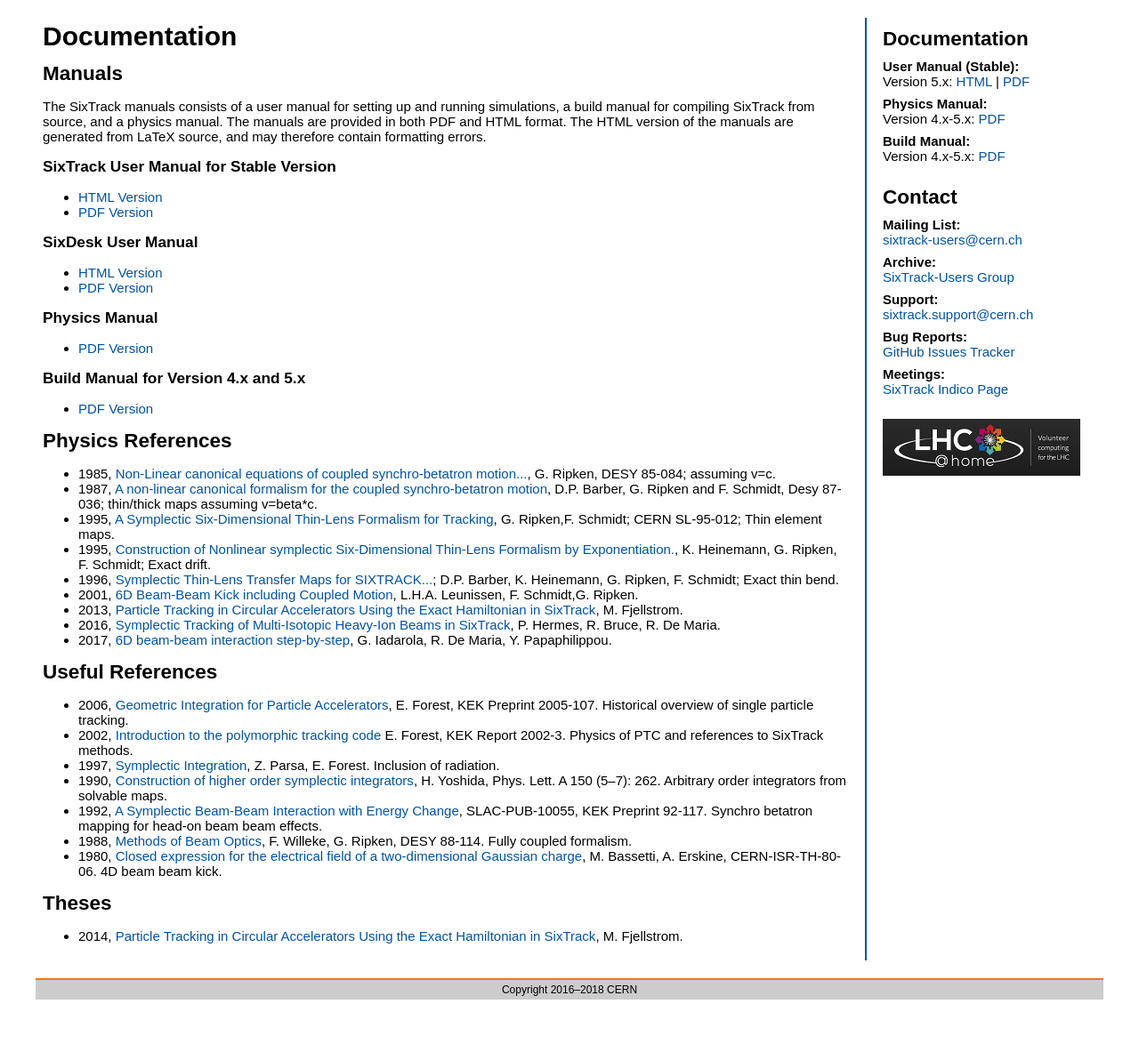
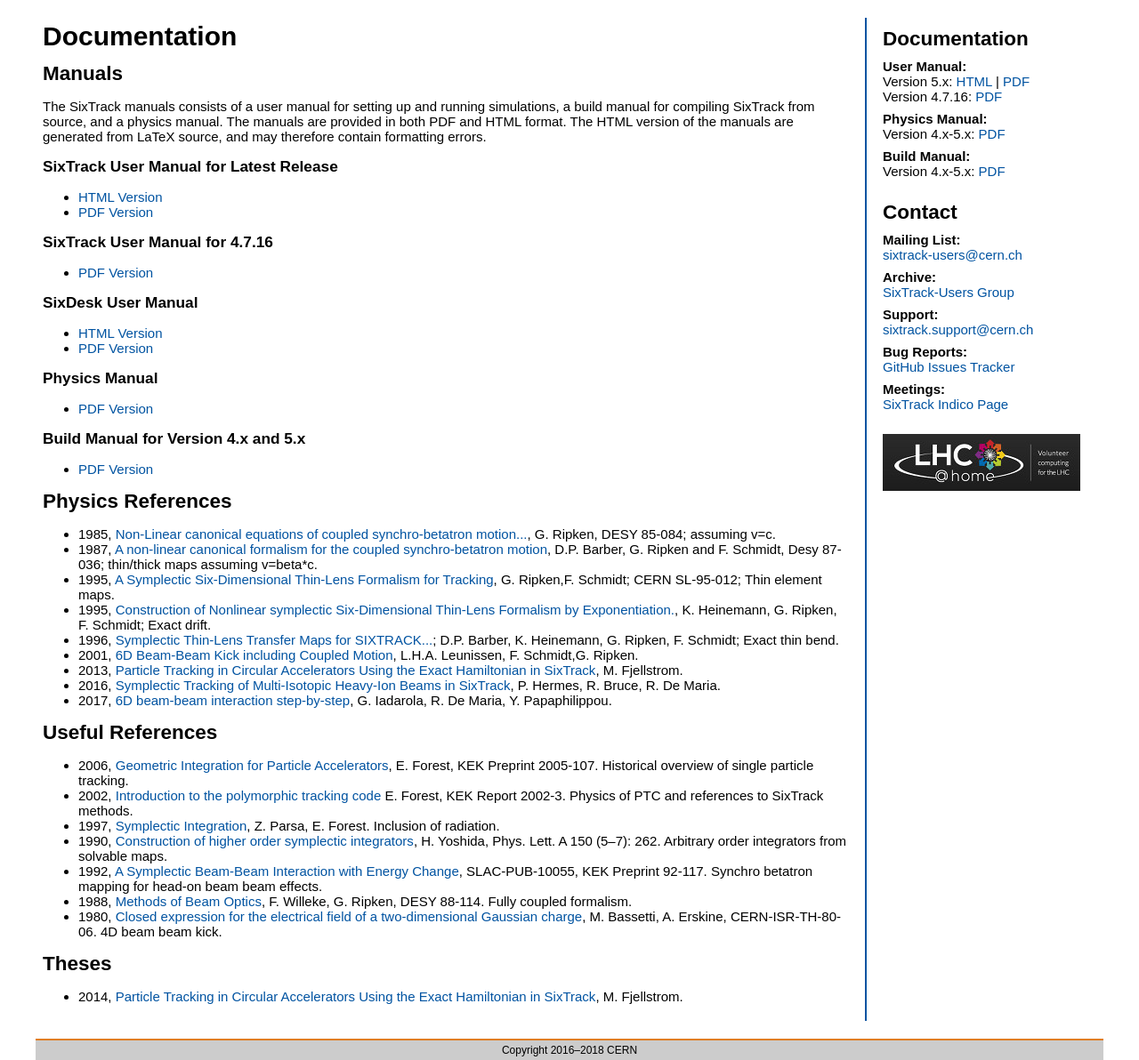
Before and after one commit to SixTrack/SixTrackWeb, a PHP site: page /docs.php in a window 1280 px wide. Shown: the part 198-1390 px from the top of the page at 89% size. Before the commit the page ends 1322 px from the top, so only its background shows below. Run offline with PHP 8.4, Linux system fonts and the light colour scheme.

Commit message:
Added back links to v4.x manual.

```diff
--- a/docs.php
+++ b/docs.php
@@ -19,10 +19,15 @@
         provided in both PDF and HTML format. The HTML version of the manuals are generated from
         LaTeX source, and may therefore contain formatting errors.</p>
 
-    <h3>SixTrack User Manual for Stable Version</h3>
+    <h3>SixTrack User Manual for Latest Release</h3>
     <ul>
         <li><a href="/SixTrack/docs/user_full/manual.php">HTML Version</a></li>
         <li><a href="/SixTrack/docs/user_manual.pdf">PDF Version</a></li>
+    </ul>
+
+    <h3>SixTrack User Manual for 4.7.16</h3>
+    <ul>
+        <li><a href="/SixTrack/files/user_manual_v40716.pdf">PDF Version</a></li>
     </ul>
 
     <h3>SixDesk User Manual</h3>
--- a/includes/aside_manual.php
+++ b/includes/aside_manual.php
@@ -10,11 +10,13 @@
 ?>
 <h2>Documentation</h2>
 <ul class="no-bullet-list">
-    <li><b>User Manual (Stable):</b><br>
+    <li><b>User Manual:</b><br>
         Version 5.x:
         <a href="/SixTrack/docs/user_full/manual.php">HTML</a>
         |
-        <a href="/SixTrack/docs/user_manual.pdf">PDF</a>
+        <a href="/SixTrack/docs/user_manual.pdf">PDF</a><br>
+        Version 4.7.16:
+        <a href="/SixTrack/files/user_manual_v40716.pdf">PDF</a>
     </li>
     <li><b>Physics Manual:</b><br>
         Version 4.x-5.x:
```
